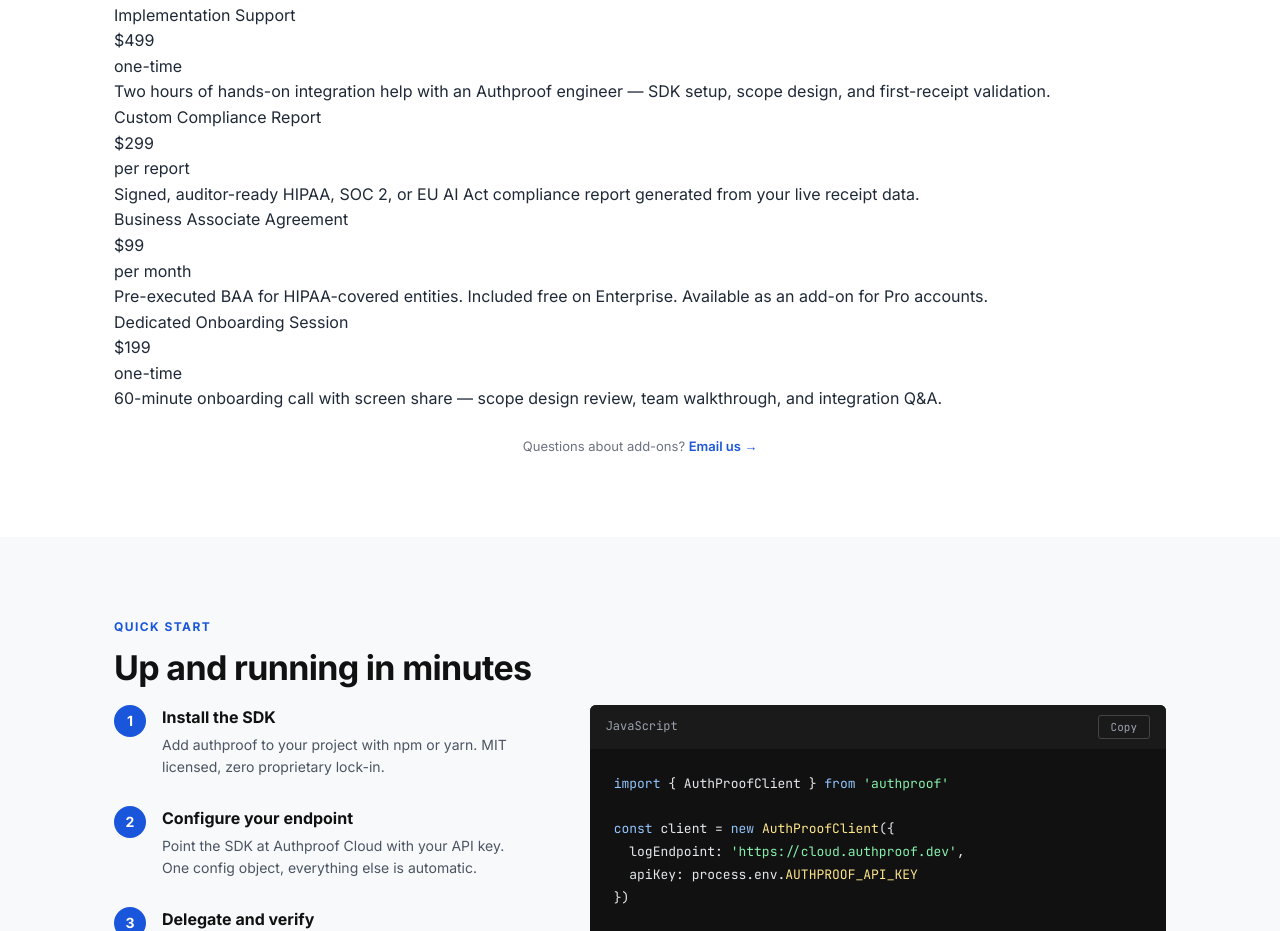
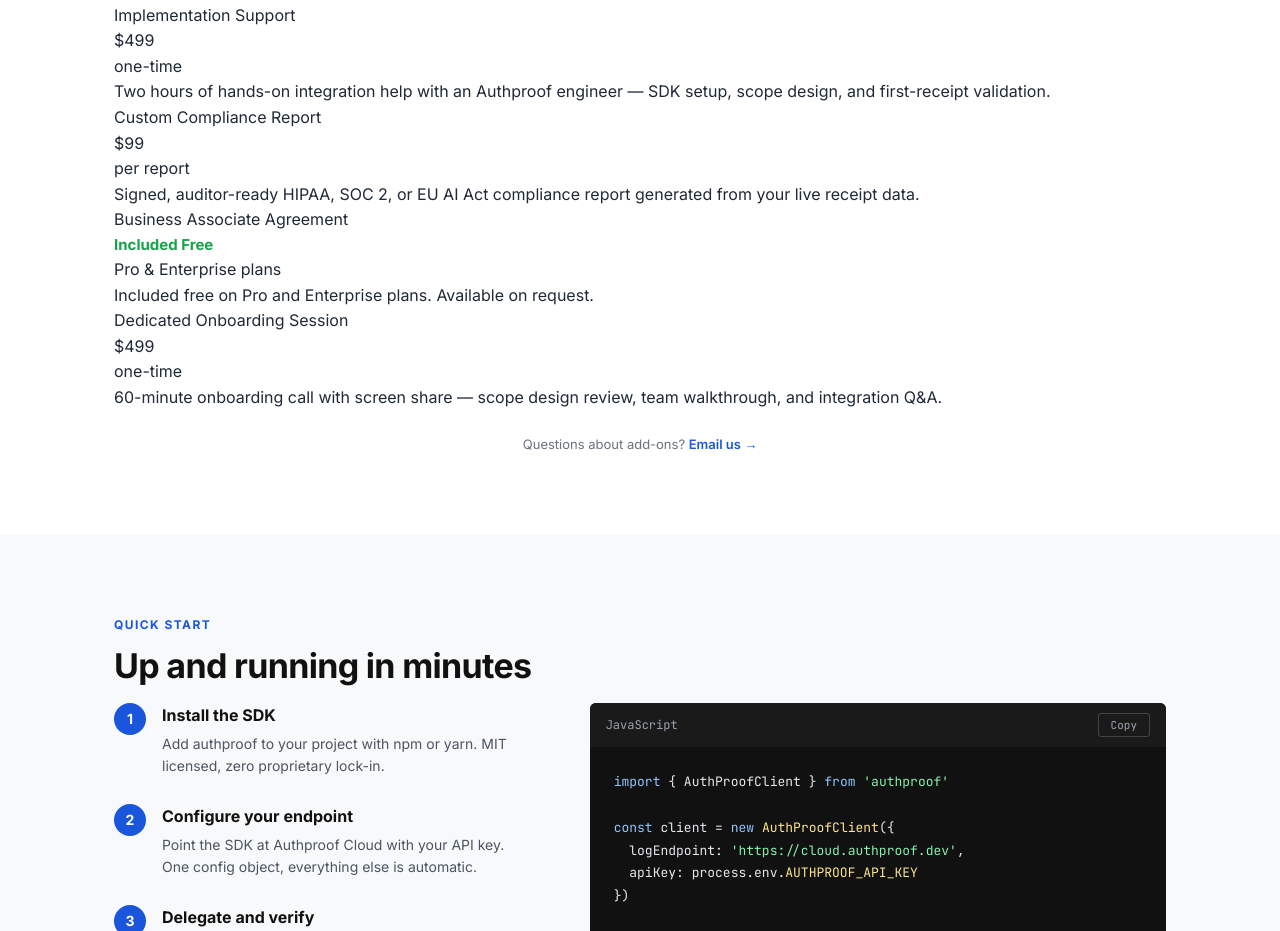
Before and after one commit to Commonguy25/authproof-sdk, a website: page authproof-cloud/frontend/index.html in a window 1280 px wide. Shown: the part 6271-7202 px from the top of the page. Drawn offline with Linux system fonts and the light colour scheme.

Commit message:
Update add-on pricing: compliance report $99, BAA free, onboarding $499

```diff
--- a/authproof-cloud/frontend/index.html
+++ b/authproof-cloud/frontend/index.html
@@ -751,19 +751,19 @@
         </div>
         <div class="addon-card">
           <div class="addon-name">Custom Compliance Report</div>
-          <div class="addon-price">$299</div>
+          <div class="addon-price">$99</div>
           <div class="addon-period">per report</div>
           <div class="addon-desc">Signed, auditor-ready HIPAA, SOC 2, or EU AI Act compliance report generated from your live receipt data.</div>
         </div>
         <div class="addon-card">
           <div class="addon-name">Business Associate Agreement</div>
-          <div class="addon-price">$99</div>
-          <div class="addon-period">per month</div>
-          <div class="addon-desc">Pre-executed BAA for HIPAA-covered entities. Included free on Enterprise. Available as an add-on for Pro accounts.</div>
+          <div class="addon-price" style="font-size:15px;font-weight:700;color:var(--green,#16a34a);">Included Free</div>
+          <div class="addon-period">Pro &amp; Enterprise plans</div>
+          <div class="addon-desc">Included free on Pro and Enterprise plans. Available on request.</div>
         </div>
         <div class="addon-card">
           <div class="addon-name">Dedicated Onboarding Session</div>
-          <div class="addon-price">$199</div>
+          <div class="addon-price">$499</div>
           <div class="addon-period">one-time</div>
           <div class="addon-desc">60-minute onboarding call with screen share — scope design review, team walkthrough, and integration Q&amp;A.</div>
         </div>
```
